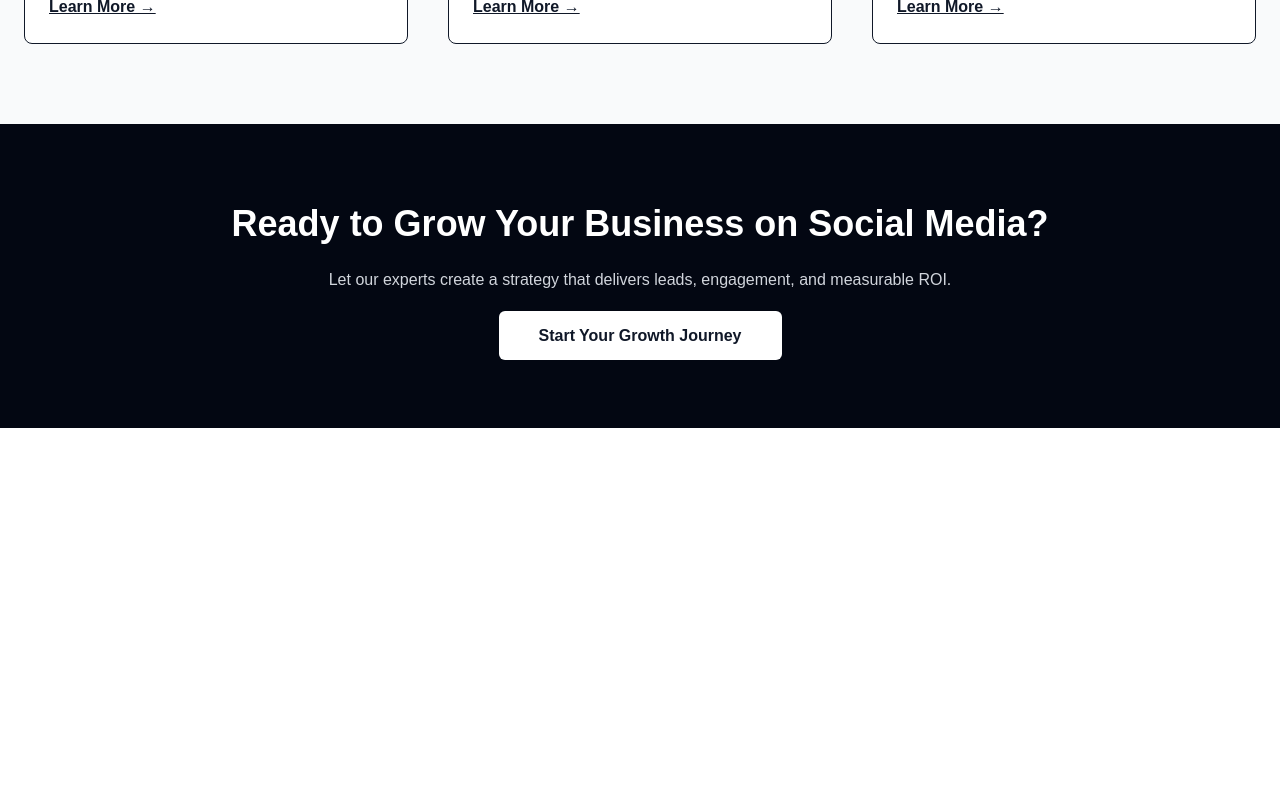
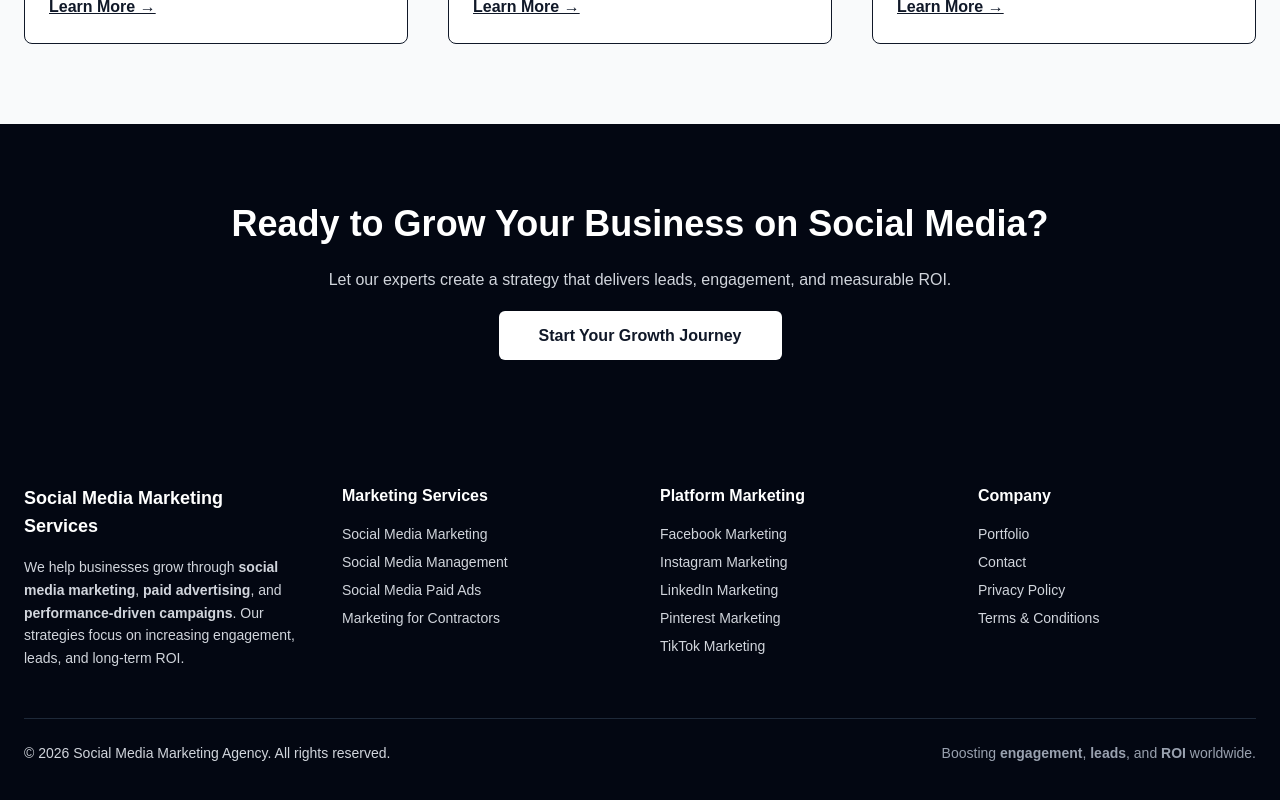
Before and after one commit to kiranwebdesigner/marketing, a Next.js app: page / in a window 1280 px wide. Shown: the part 1666-2466 px from the top of the page. Before the commit the page ends 2094 px from the top, so only its background shows below. Built offline with nearby package versions, Linux system fonts and the light colour scheme.

Commit message:
Added new homepage section and updated content

```diff
--- a/src/app/layout.js
+++ b/src/app/layout.js
@@ -1,5 +1,6 @@
 import { Geist, Geist_Mono } from "next/font/google";
 import "./globals.css";
+import Footer from "@/components/Footer";
 
 const geistSans = Geist({
   variable: "--font-geist-sans",
@@ -47,6 +48,7 @@ export default function RootLayout({ children }) {
         className={`${geistSans.variable} ${geistMono.variable} antialiased`}
       >
         {children}
+          <Footer />
       </body>
     </html>
   );
--- a/src/app/page.js
+++ b/src/app/page.js
@@ -14,13 +14,13 @@ export default function HomePage() {
     <main className="bg-white text-gray-900">
 
       {/* ================= HERO SECTION ================= */}
-      <section className="bg-gray-950 text-white">
+      <section className="bg-gradient-to-r from-[#050000] to-[#1da1f2] text-white">
         <div className="max-w-7xl mx-auto px-6 py-24 text-center">
           <h1 className="text-4xl md:text-6xl font-bold leading-tight mb-6">
             Social Media Marketing Services That Drive Real Growth
           </h1>
 
-          <p className="text-lg md:text-xl text-gray-300 max-w-3xl mx-auto mb-10">
+          <p className="text-lg md:text-xl text-white  max-w-3xl mx-auto mb-10">
             We help businesses increase <strong>brand awareness</strong>, generate{" "}
             <strong>qualified leads</strong>, and boost <strong>sales</strong>{" "}
             with data-driven social media strategies.
--- a/src/app/portfolio/page.js
+++ b/src/app/portfolio/page.js
@@ -51,7 +51,7 @@ export default function PortfolioPage() {
         </h1>
         <p className="text-lg md:text-xl text-black max-w-3xl mx-auto leading-relaxed">
           Explore my complete digital marketing work including Facebook Ads campaigns,
-          high-performing social media content, creative design projects, SEO results, website designing, and video ads.
+          high-performing social media content, creative design projects,  website designing.
         </p>
       </header>
 
@@ -91,32 +91,26 @@ export default function PortfolioPage() {
 
 
 
-{/* CTA */}
-
-    <div className="mt-16 text-center  bg-gradient-to-r from-[#050000] to-[#1da1f2] text-white py-12 px-6 rounded-2xl shadow-lg">
-  <h3 className="text-2xl md:text-3xl font-bold mb-4 text-[#1da1f2]">
-    Want Engaging Content?
-  </h3>
-  <p className="text-white/80 mb-6 max-w-xl mx-auto">
-    We create visually appealing and high-performing social media content tailored to your brand.
+{/* ================= LINKEDIN CTA ================= */}
+<section className="mt-16 mx-4 sm:mx-6 md:mx-16 bg-gradient-to-r from-[#050000] to-[#1da1f2] rounded-3xl py-12 px-6 text-center shadow-lg">
+  <h2 className="text-3xl md:text-4xl font-bold text-white mb-4">
+    Ready to Boost Your Social Media Results?
+  </h2>
+  <p className="text-lg md:text-xl text-gray-100 mb-8 max-w-3xl mx-auto leading-relaxed">
+    Connect with a professional digital marketing expert on LinkedIn and get a personalized strategy to grow your engagement, generate leads, and maximize ROI across all platforms.
   </p>
 
-  {/* Optional LinkedIn CTA */}
-  <div className="mt-8">
   <a
     href="https://www.linkedin.com/in/digital-marketing-manager-expert"
     target="_blank"
     rel="noopener noreferrer"
-      className="inline-block bg-[#1da1f2] text-black font-semibold px-8 py-4 rounded-xl shadow-md hover:bg-[#0d8ddb] transition"
+    className="inline-block bg-white text-blue-600 font-semibold px-8 py-4 md:px-12 md:py-5 rounded-xl shadow-lg hover:shadow-xl hover:scale-105 transition-transform duration-300"
   >
      Contact Me on LinkedIn
   </a>
-  </div>
+</section>
 
 
-
-
-</div>
 
 
 
--- /dev/null
+++ b/src/components/Footer.jsx
@@ -0,0 +1,79 @@
+import Link from "next/link";
+
+export default function Footer() {
+  return (
+    <footer className="bg-gray-950 text-gray-300">
+      <div className="max-w-7xl mx-auto px-6 py-14">
+
+        {/* TOP GRID */}
+        <div className="grid grid-cols-1 md:grid-cols-4 gap-10">
+
+          {/* BRAND INFO */}
+          <div>
+            <h3 className="text-white text-lg font-semibold mb-4">
+              Social Media Marketing Services
+            </h3>
+            <p className="text-sm leading-relaxed">
+              We help businesses grow through <strong>social media marketing</strong>,
+              <strong> paid advertising</strong>, and <strong>performance-driven campaigns</strong>.
+              Our strategies focus on increasing engagement, leads, and long-term ROI.
+            </p>
+          </div>
+
+          {/* CORE SERVICES */}
+          <div>
+            <h4 className="text-white font-semibold mb-4">
+              Marketing Services
+            </h4>
+            <ul className="space-y-2 text-sm">
+              <li><Link href="/social-media-marketing">Social Media Marketing</Link></li>
+              <li><Link href="/social-media-management">Social Media Management</Link></li>
+              <li><Link href="/social-media-paid-ads">Social Media Paid Ads</Link></li>
+              <li><Link href="/social-media-marketing-for-contractors">Marketing for Contractors</Link></li>
+            </ul>
+          </div>
+
+          {/* PLATFORM SERVICES */}
+          <div>
+            <h4 className="text-white font-semibold mb-4">
+              Platform Marketing
+            </h4>
+            <ul className="space-y-2 text-sm">
+              <li><Link href="/facebook-marketing">Facebook Marketing</Link></li>
+              <li><Link href="/instagram-marketing">Instagram Marketing</Link></li>
+              <li><Link href="/linkedin-marketing">LinkedIn Marketing</Link></li>
+              <li><Link href="/pinterest-marketing">Pinterest Marketing</Link></li>
+              <li><Link href="/tiktok-marketing">TikTok Marketing</Link></li>
+            </ul>
+          </div>
+
+          {/* COMPANY */}
+          <div>
+            <h4 className="text-white font-semibold mb-4">
+              Company
+            </h4>
+            <ul className="space-y-2 text-sm">
+              <li><Link href="/portfolio">Portfolio</Link></li>
+              <li><Link href="/contact">Contact</Link></li>
+              <li><Link href="/privacy-policy">Privacy Policy</Link></li>
+              <li><Link href="/terms">Terms & Conditions</Link></li>
+            </ul>
+          </div>
+        </div>
+
+        {/* DIVIDER */}
+        <div className="border-t border-gray-800 mt-12 pt-6 text-sm flex flex-col md:flex-row justify-between items-center gap-4">
+
+          <p>
+            © {new Date().getFullYear()} Social Media Marketing Agency. All rights reserved.
+          </p>
+
+          <p className="text-gray-400">
+            Boosting <strong>engagement</strong>, <strong>leads</strong>, and <strong>ROI</strong> worldwide.
+          </p>
+
+        </div>
+      </div>
+    </footer>
+  );
+}
```
Lines whose indentation alone changed are shown as unchanged.
